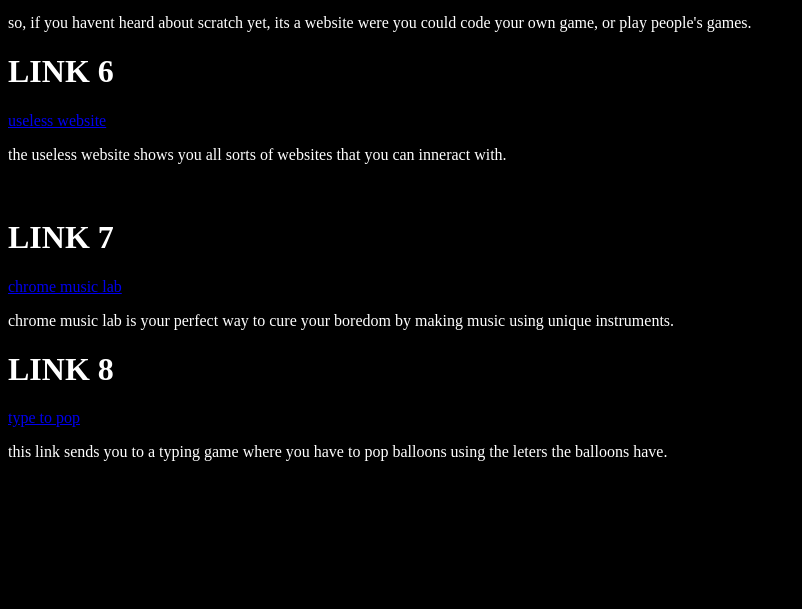
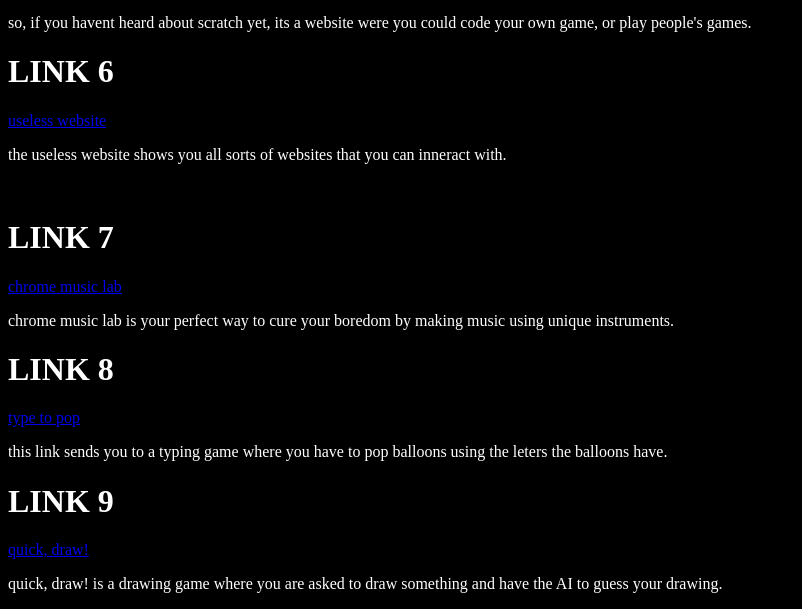
Before and after one commit to Stemteacherics/hussein, a plain HTML site: page index.html in a window 1280 px wide. Shown: the part 712-1321 px from the top of the page, without its empty margins (0-802 px from the left). Before the commit the page ends 1189 px from the top, so only its background shows below. Drawn offline with Linux system fonts and the light colour scheme.

Commit message:
Update index.html

```diff
--- a/index.html
+++ b/index.html
@@ -37,3 +37,7 @@
 <h1 style="color: white;"> LINK 8</h1>
 <a href="https://www.typing.com/student/game/type-a-balloon">type to pop</a>
 <p style="color: white;">this link sends you to a typing game where you have to pop balloons using the leters the balloons have.</p>
+
+<h1 style="color: white;">LINK 9</h1>
+<a href="https://quickdraw.withgoogle.com/">quick, draw!</a>
+<p style="color: white;">quick, draw! is a drawing game where you are asked to draw something and have the AI to guess your drawing.</p>
```
